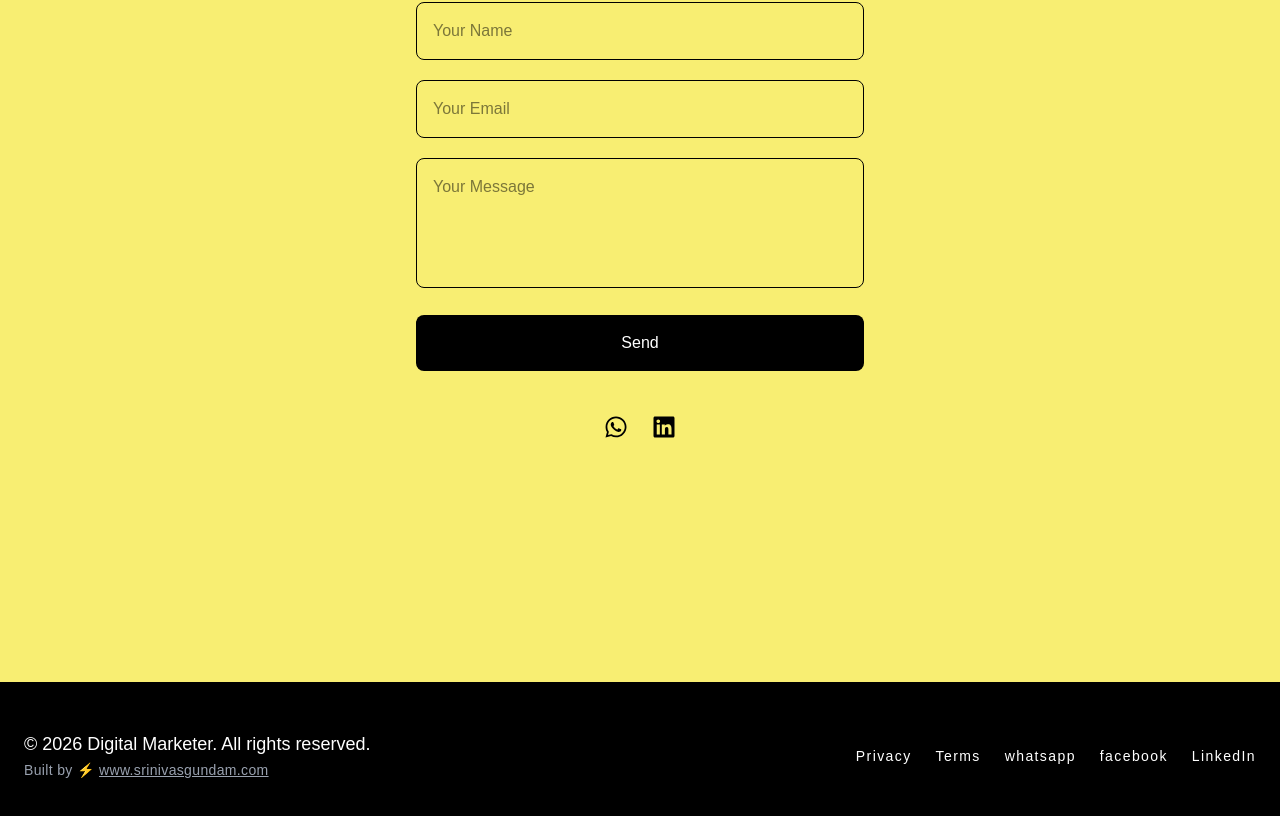
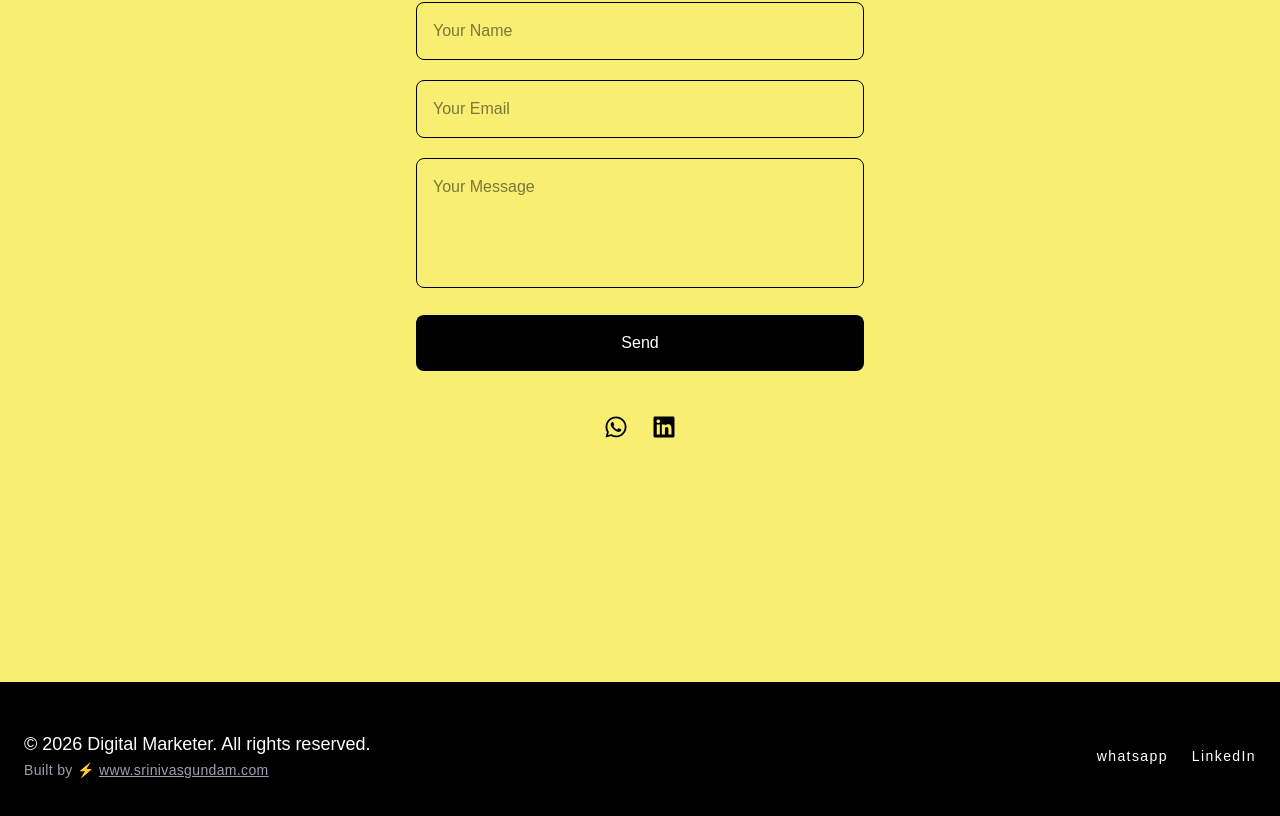
Before and after one commit to thesrinivasgundam/gundam-mahi, a Next.js app: page / in a window 1280 px wide. Shown: the part 5522-6338 px from the top of the page. Built offline with nearby package versions, Linux system fonts and the light colour scheme; a web font is replaced by a local one.

Commit message:
some bugs

```diff
--- a/src/app/components/Footer.tsx
+++ b/src/app/components/Footer.tsx
@@ -18,10 +18,8 @@ export default function Footer() {
         </div>
 
         <div className="flex gap-6 tracking-[0.1em] text-sm">
-          <a href="#">Privacy</a>
-          <a href="#">Terms</a>
-          <a href="#">whatsapp</a>
-          <a href="#">facebook</a>
+
+          <a  href="https://wa.me/+917731053783" target="_blank"  rel="noopener noreferrer" >whatsapp</a>
           <a href="https://www.linkedin.com/in/maheshwari-gundam-marketing/">LinkedIn</a>
 
         </div>
```
